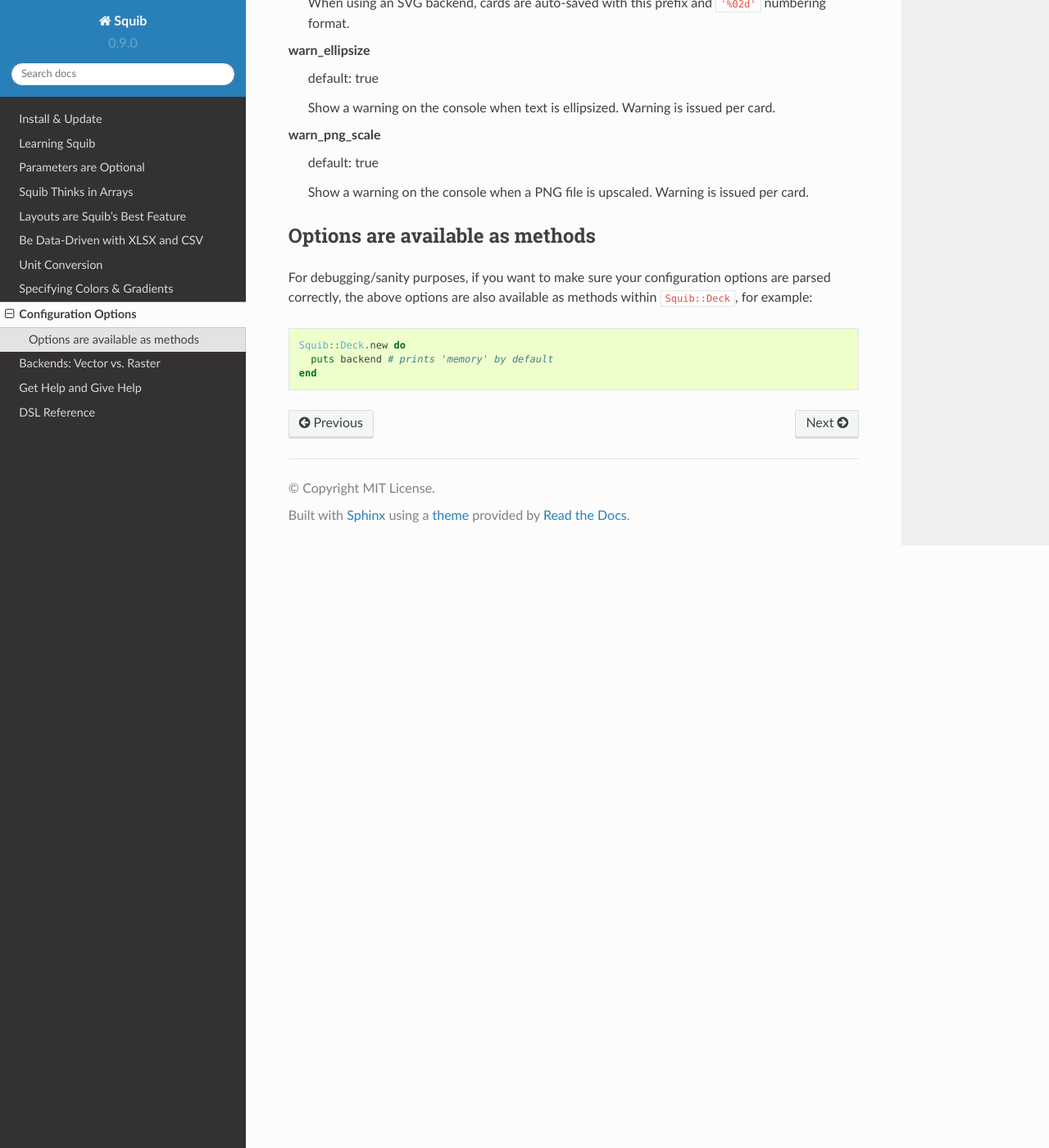
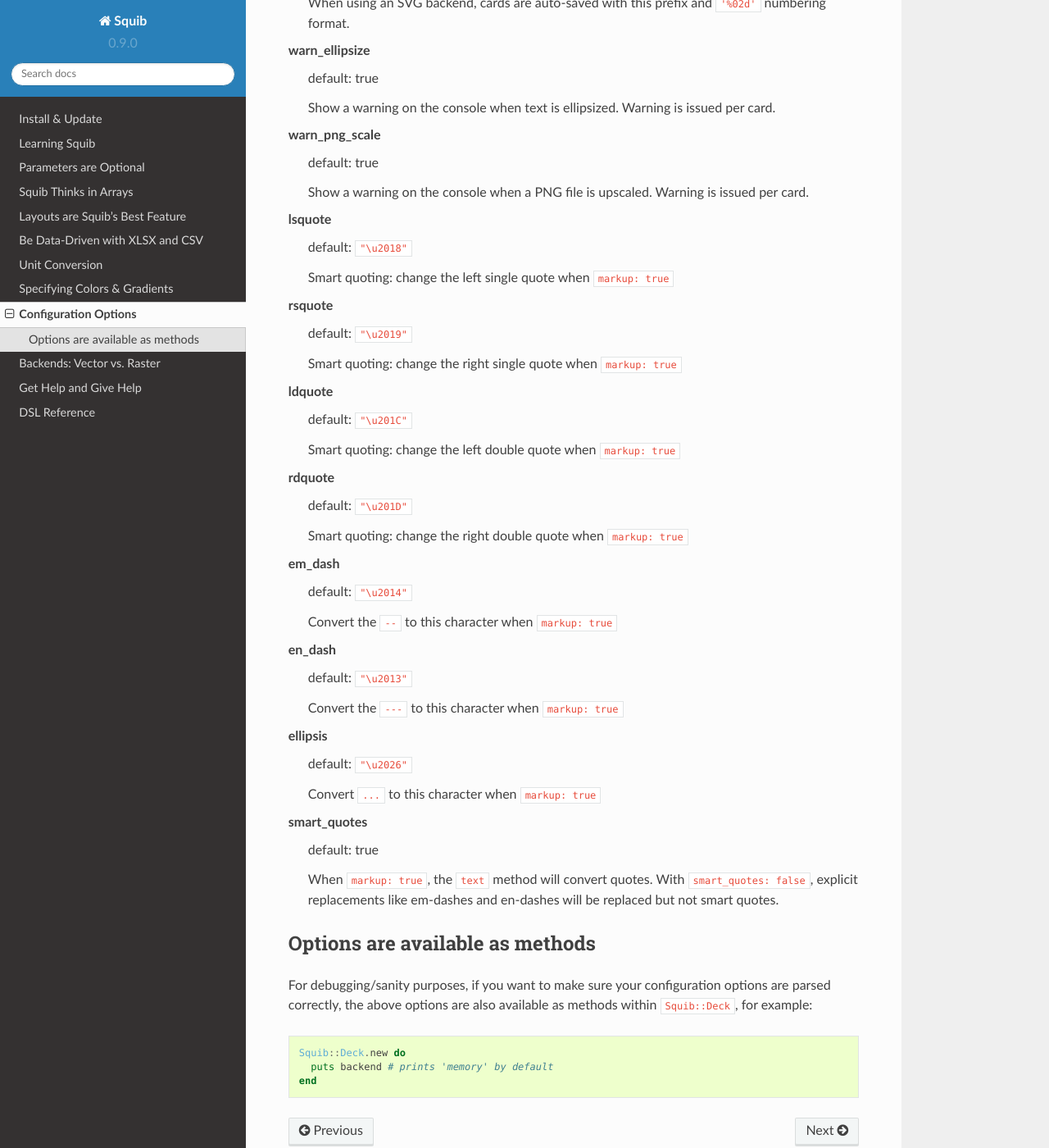
Before and after one commit to andymeneely/squib, a Sphinx documentation site: the page built from docs/config.rst, in a window 1280 px wide and 1400 px high, scrolled down 1274 px. Shown: the whole window at 82% size. Built offline with Sphinx 7.4.7 and the Read the Docs theme 2.0.0, drawn with Linux system fonts in a browser that asks for light colours.

Commit message:
docs: finished porting text

```diff
--- a/docs/config.rst
+++ b/docs/config.rst
@@ -55,6 +55,48 @@ warn_png_scale
 
   Show a warning on the console when a PNG file is upscaled. Warning is issued per card.
 
+lsquote
+  default: ``"\u2018"``
+
+  Smart quoting: change the left single quote when ``markup: true``
+
+rsquote
+  default: ``"\u2019"``
+
+  Smart quoting: change the right single quote when ``markup: true``
+
+ldquote
+  default: ``"\u201C"``
+
+  Smart quoting: change the left double quote when ``markup: true``
+
+rdquote
+  default: ``"\u201D"``
+
+  Smart quoting: change the right double quote when ``markup: true``
+
+em_dash
+  default: ``"\u2014"``
+
+  Convert the ``--`` to this character when ``markup: true``
+
+en_dash
+  default: ``"\u2013"``
+
+  Convert the ``---`` to this character when ``markup: true``
+
+
+ellipsis
+  default: ``"\u2026"``
+
+  Convert ``...`` to this character when ``markup: true``
+
+smart_quotes
+  default: true
+
+  When ``markup: true``, the ``text`` method will convert quotes. With ``smart_quotes: false``, explicit replacements like em-dashes and en-dashes will be replaced but not smart quotes.
+
+
 Options are available as methods
 ^^^^^^^^^^^^^^^^^^^^^^^^^^^^^^^^
 
```
Also changed, not shown: docs/dsl/text.rst (+33 -12 lines).
